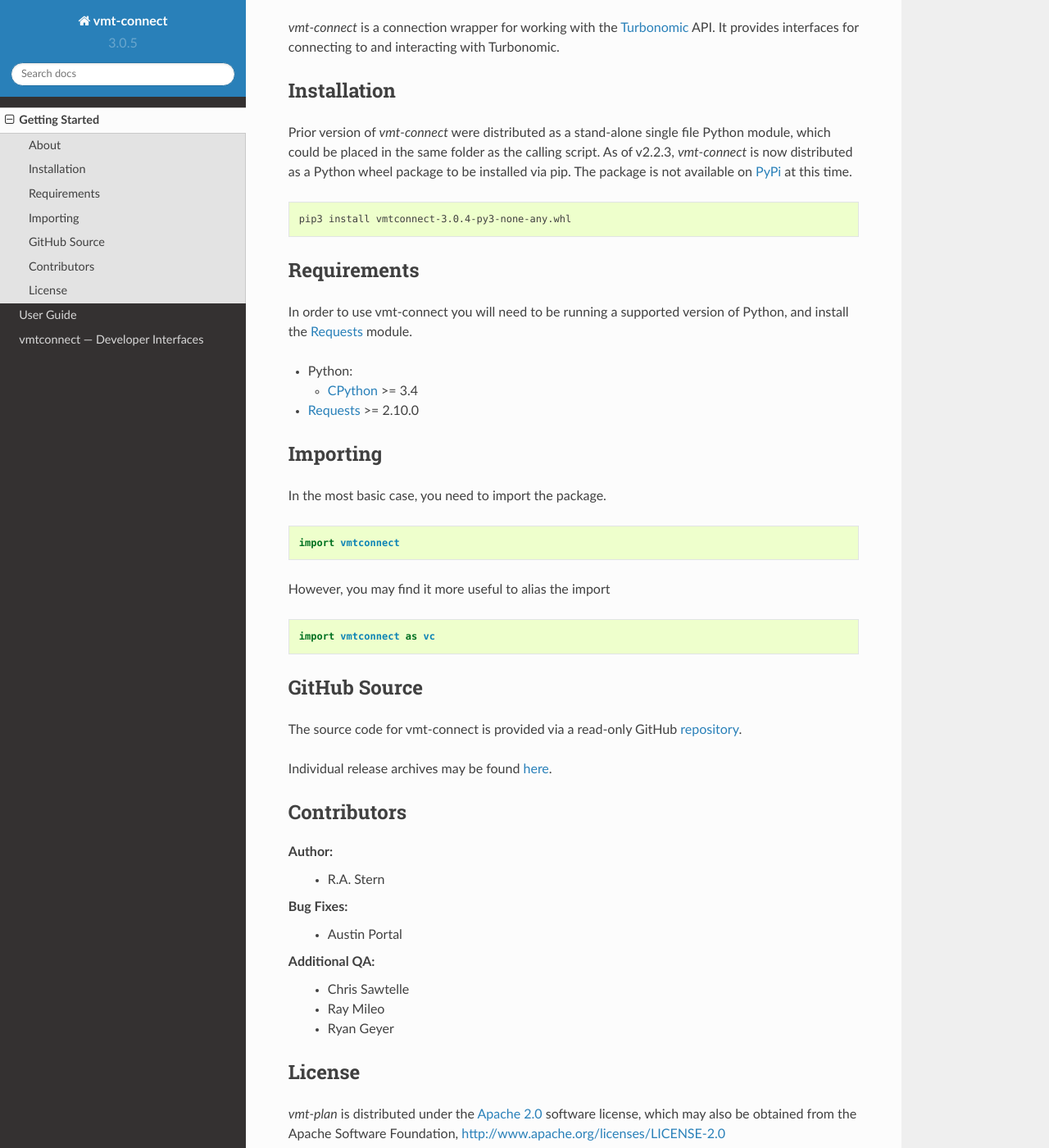
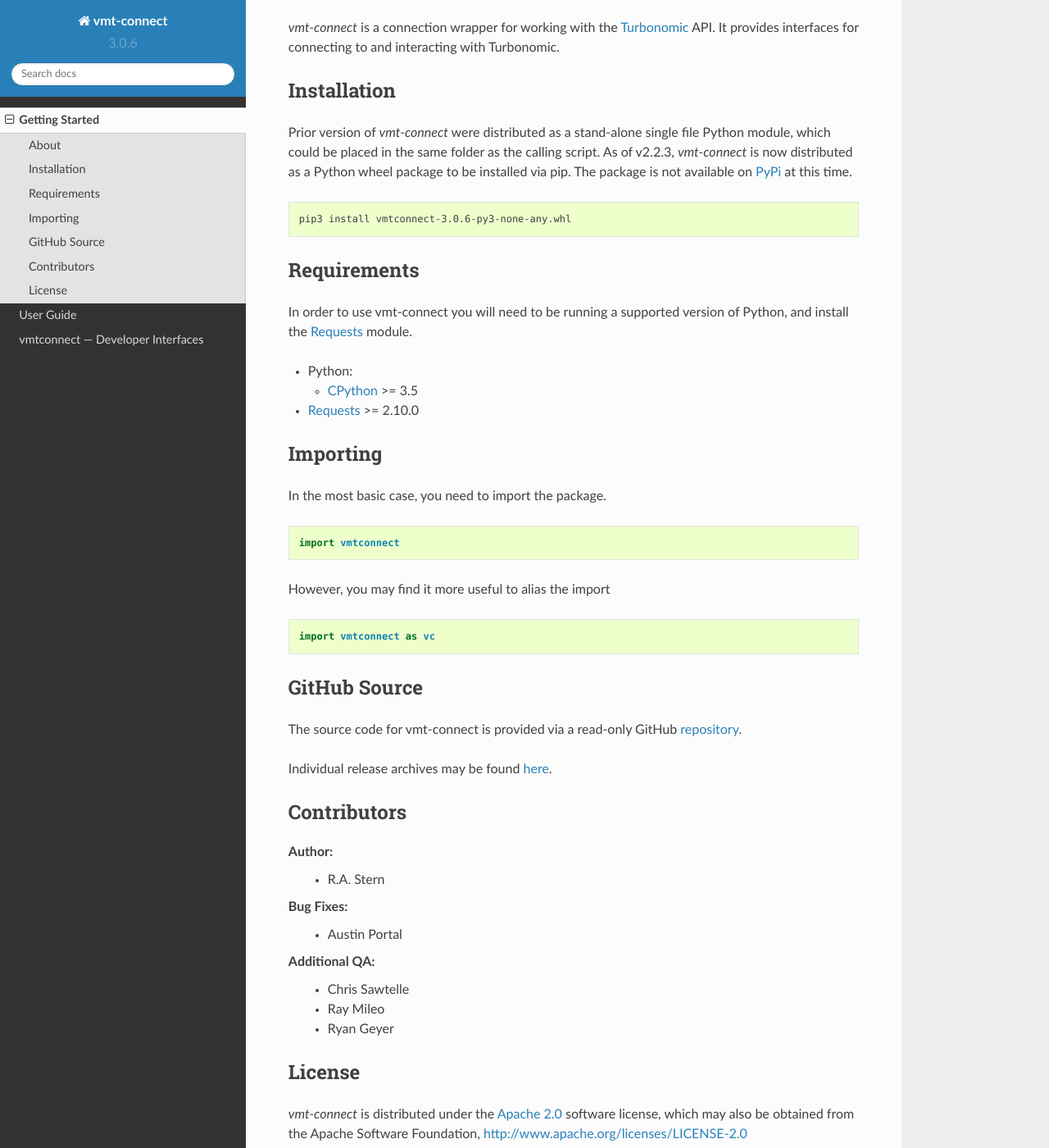
Before and after one commit to turbonomic/vmt-connect, a Sphinx documentation site: the page built from docs/source/start.rst, in a window 1280 px wide and 1400 px high, scrolled down 194 px. Shown: the whole window at 82% size. Built offline with Sphinx 7.4.7 and the Read the Docs theme 2.0.0, drawn with Linux system fonts in a browser that asks for light colours; some of the changed text lies outside the part shown.

Commit message:
Fix documentation strings

```diff
--- a/docs/source/conf.py
+++ b/docs/source/conf.py
@@ -72,9 +72,9 @@ author = u'R.A. Stern'
 # built documents.
 #
 # The short X.Y version.
-version = u'3.0.5'
+version = u'3.0.6'
 # The full version, including alpha/beta/rc tags.
-release = u'3.0.5'
+release = u'3.0.6'
 
 # The language for content autogenerated by Sphinx. Refer to documentation
 # for a list of supported languages.
@@ -213,5 +213,5 @@ texinfo_documents = [
 # Example configuration for intersphinx: refer to the Python standard library.
 intersphinx_mapping = {
     'python': ('https://docs.python.org/', None),
-    'requests': ('http://docs.python-requests.org/en/latest/', None)
+    'requests': ('https://requests.readthedocs.io/en/master/', None)
   }
--- a/docs/source/start.rst
+++ b/docs/source/start.rst
@@ -29,7 +29,7 @@ installed via pip. The package is not available on `PyPi`_ at this time.
 
 .. code:: bash
 
-   pip3 install vmtconnect-3.0.4-py3-none-any.whl
+   pip3 install vmtconnect-3.0.6-py3-none-any.whl
 
 Requirements
 ============
@@ -39,7 +39,7 @@ Python, and install the Requests_ module.
 
 * Python:
 
-  - CPython_ >= 3.4
+  - CPython_ >= 3.5
 
 * Requests_ >= 2.10.0
 
@@ -87,7 +87,5 @@ Additional QA:
 License
 =======
 
-*vmt-plan* is distributed under the `Apache 2.0`_ software license, which may
+*vmt-connect* is distributed under the `Apache 2.0`_ software license, which may
 also be obtained from the Apache Software Foundation, http://www.apache.org/licenses/LICENSE-2.0
-
-vmt-plan is copyright 2017-2019  R.A. Stern
```
